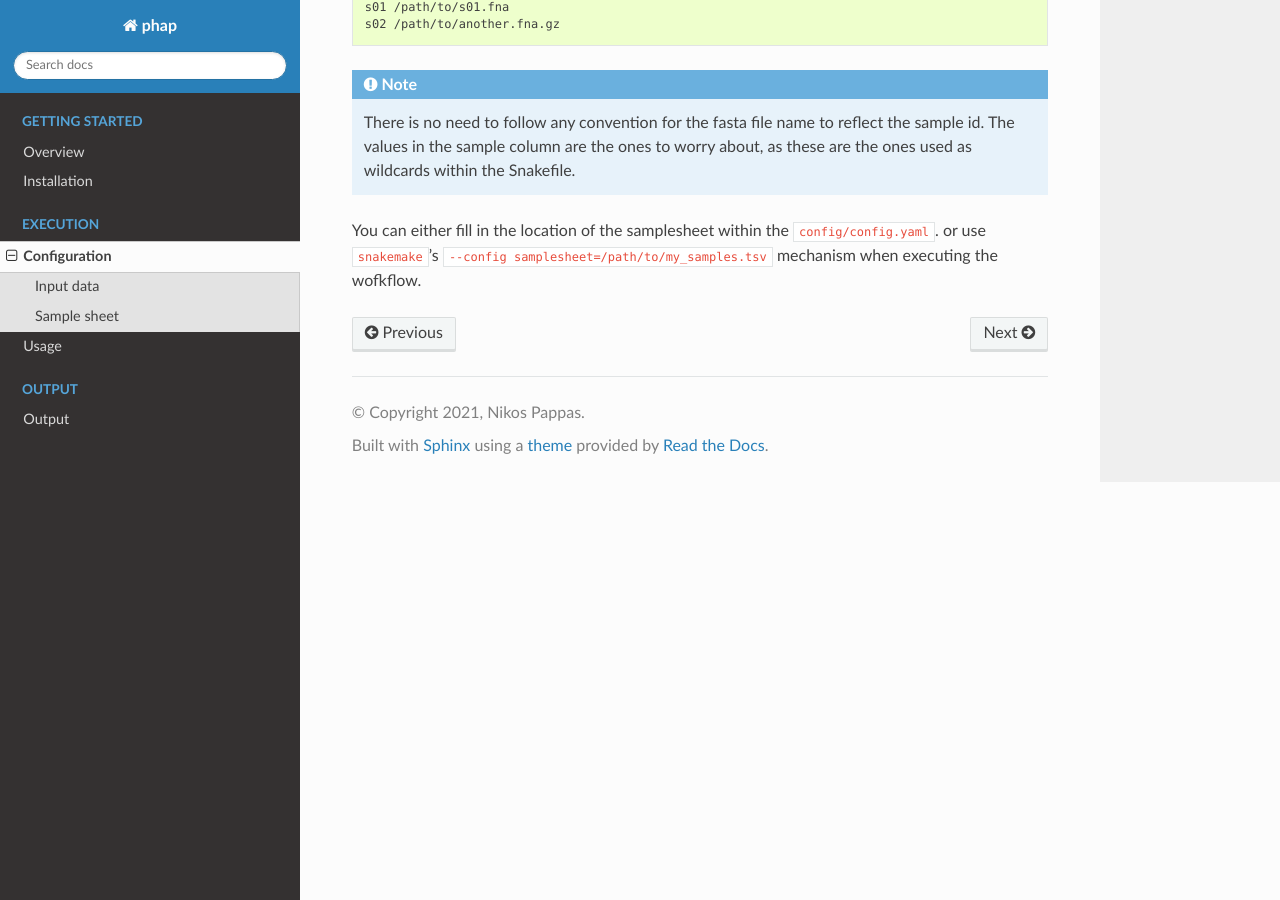
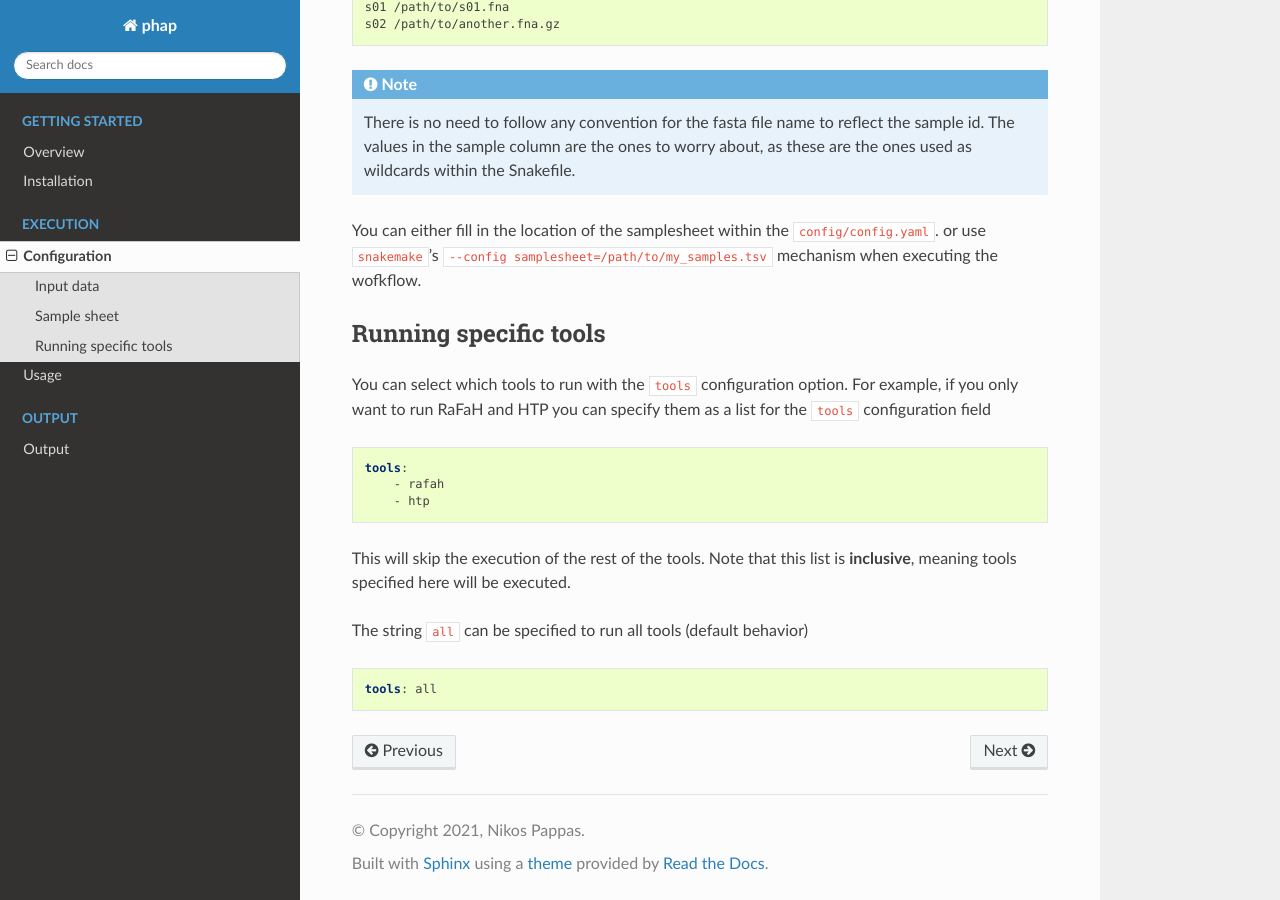
Before and after one commit to MGXlab/phap, a Sphinx documentation site: the page built from docs/execution/configuration.rst, in a window 1280 px wide and 900 px high, scrolled down 1084 px. Built offline with Sphinx 7.4.7 and the Read the Docs theme 2.0.0, drawn with Linux system fonts in a browser that asks for light colours.

Commit message:
docs for tools on/off

```diff
--- a/docs/execution/configuration.rst
+++ b/docs/execution/configuration.rst
@@ -70,3 +70,26 @@ An example:
 You can either fill in the location of the samplesheet within the ``config/config.yaml``.
 or use ``snakemake``'s ``--config samplesheet=/path/to/my_samples.tsv`` mechanism when
 executing the wofkflow.
+
+
+Running specific tools
+----------------------
+
+You can select which tools to run with the ``tools`` configuration option.
+For example, if you only want to run RaFaH and HTP you can specify them as a
+list for the ``tools`` configuration field
+
+.. code-block:: yaml
+
+   tools:
+       - rafah
+       - htp
+
+This will skip the execution of the rest of the tools. Note that this list is
+**inclusive**, meaning tools specified here will be executed.
+
+The string ``all`` can be specified to run all tools (default behavior)
+
+.. code-block:: yaml
+
+   tools: all
```
